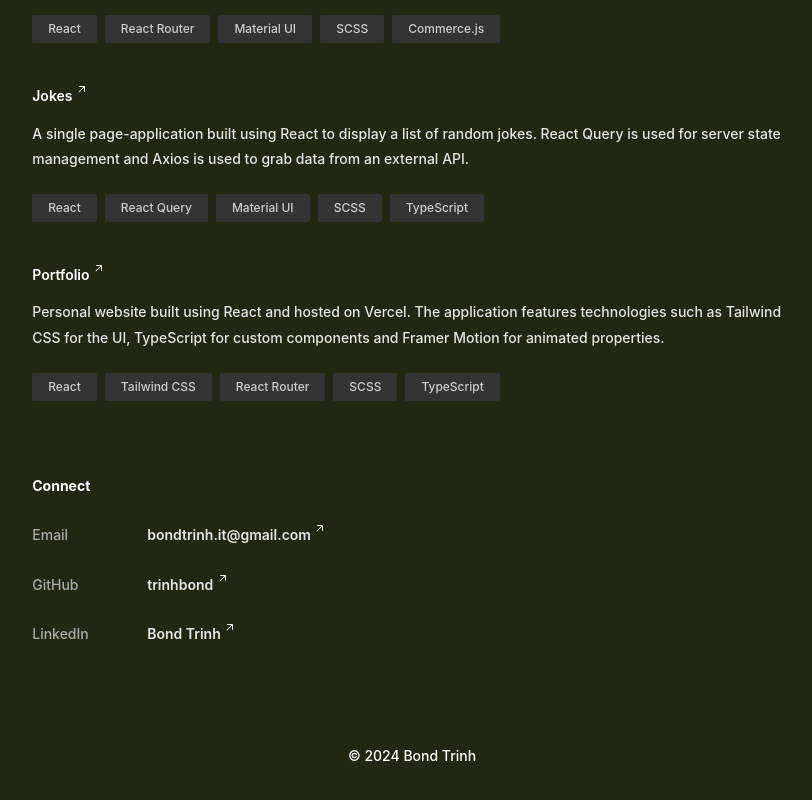
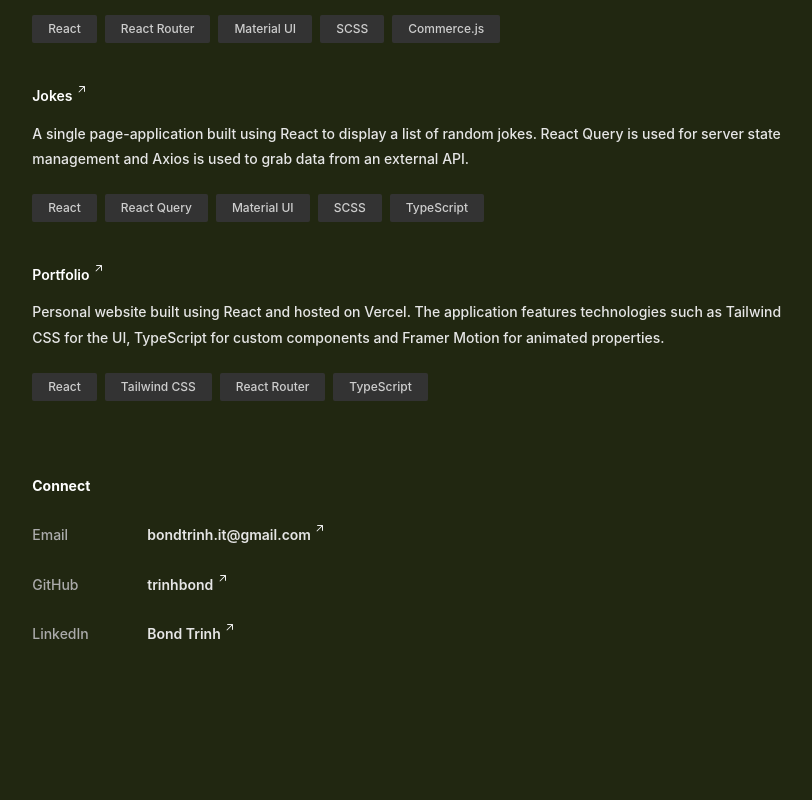
Before and after one commit to trinhbond/personal-portfolio, a React (Create React App) app: page / in a window 1280 px wide. Shown: the part 838-1638 px from the top of the page, without its empty margins (228-1040 px from the left). After the commit the page ends 1533 px from the top, so only its background shows below. Built offline with nearby package versions, Linux system fonts and the light colour scheme.

Commit message:
Reorganize content

```diff
--- a/src/pages/Home.tsx
+++ b/src/pages/Home.tsx
@@ -1,17 +1,12 @@
+import { motion } from "framer-motion";
+
 import avatar from "../avatar.jpg";
-import { motion } from "framer-motion";
 import Launch from "../icons/Launch";
-import Footer from "../components/Footer";
 import Project from "../components/Project";
 import ExternalLink from "../components/ExternalLink";
+import Section from "../components/Section";
 
 export default function Home(): JSX.Element {
-  const visible = { opacity: 1, y: 0, transition: { duration: 1 } };
-  const variant = {
-    hidden: { opacity: 0 },
-    visible,
-  };
-
   return (
     <motion.main
       initial="hidden"
@@ -19,11 +14,8 @@ export default function Home(): JSX.Element {
       exit={{ opacity: 0, transition: { duration: 1 } }}
       variants={{ visible: { transition: { staggerChildren: 0.3 } } }}
     >
-      <div className="py-6 px-3 flex flex-col justify-center items-center gap-6 leading-[1.6rem] text-sm">
-        <motion.section
-          className="w-full py-6 px-3 flex justify-center flex-col gap-6 font-medium"
-          variants={variant}
-        >
+      <div className="py-6 px-3 flex flex-col items-center gap-6 leading-[1.6rem] text-sm font-medium">
+        <Section>
           <div className="flex flex-row flex-wrap gap-6 items-center">
             <div className="w-[80px]">
               <img className="rounded-full" src={avatar} alt="Dumbass" />
@@ -40,12 +32,9 @@ export default function Home(): JSX.Element {
               appealing and functional.
             </p>
           </div>
-        </motion.section>
+        </Section>
 
-        <motion.section
-          className="w-full py-6 px-3 flex justify-center flex-col flex-wrap gap-6 font-medium"
-          variants={variant}
-        >
+        <Section>
           <h2 className="font-bold">Work</h2>
           <div className="flex flex-row justify-between gap-6 flex-wrap">
             <div>
@@ -59,14 +48,13 @@ export default function Home(): JSX.Element {
               <span className="text-gray-dark">Software Engineer</span>
             </div>
             <span>2022 - 2023</span>
-            <div className="text-gray-light">
-              <ul className="list-disc">
+            <ul className="text-gray-light list-disc">
               <li className="flex flex-row gap-4 mb-2">
                 <span>&#10148;</span>
                 <p>
-                    Collaborated with the product and development team to
-                    convert sketch designs into robust, accessible,
-                    user-friendly web application interfaces.
+                  Collaborated with the product and development team to convert
+                  sketch designs into robust, accessible, user-friendly web
+                  application interfaces.
                 </p>
               </li>
               <li className="flex flex-row gap-4 mb-2">
@@ -86,25 +74,18 @@ export default function Home(): JSX.Element {
               </li>
             </ul>
           </div>
-          </div>
-        </motion.section>
+        </Section>
 
-        <motion.section
-          className="w-full py-6 px-3 flex justify-center flex-col flex-wrap gap-6 font-medium"
-          variants={variant}
-        >
+        <Section>
           <h2 className="font-bold">Projects</h2>
           <div className="flex flex-col gap-10">
             {projects.map((project) => (
               <Project {...project} />
             ))}
           </div>
-        </motion.section>
+        </Section>
 
-        <motion.section
-          className="w-full py-6 px-3 flex justify-center flex-col flex-wrap gap-6 font-medium"
-          variants={variant}
-        >
+        <Section>
           <h2 className="font-bold">Connect</h2>
           <div className="flex flex-row max-[480px]:flex-col gap-10 max-[480px]:gap-0">
             <span className="w-[75px] text-gray-darker">Email</span>
@@ -136,12 +117,8 @@ export default function Home(): JSX.Element {
               Bond Trinh
             </ExternalLink>
           </div>
-        </motion.section>
+        </Section>
       </div>
-
-      <motion.div variants={variant}>
-        <Footer />
-      </motion.div>
     </motion.main>
   );
 }
@@ -168,7 +145,7 @@ const projects = [
     year: 2022,
     description:
       "Personal website built using React and hosted on Vercel. The application features technologies such as Tailwind CSS for the UI, TypeScript for custom components and Framer Motion for animated properties.",
-    tech: ["React", "Tailwind CSS", "React Router", "SCSS", "TypeScript"],
+    tech: ["React", "Tailwind CSS", "React Router", "TypeScript"],
     link: "https://github.com/trinhbond/personal-portfolio",
   },
 ];
```
Lines whose indentation alone changed are shown as unchanged.
